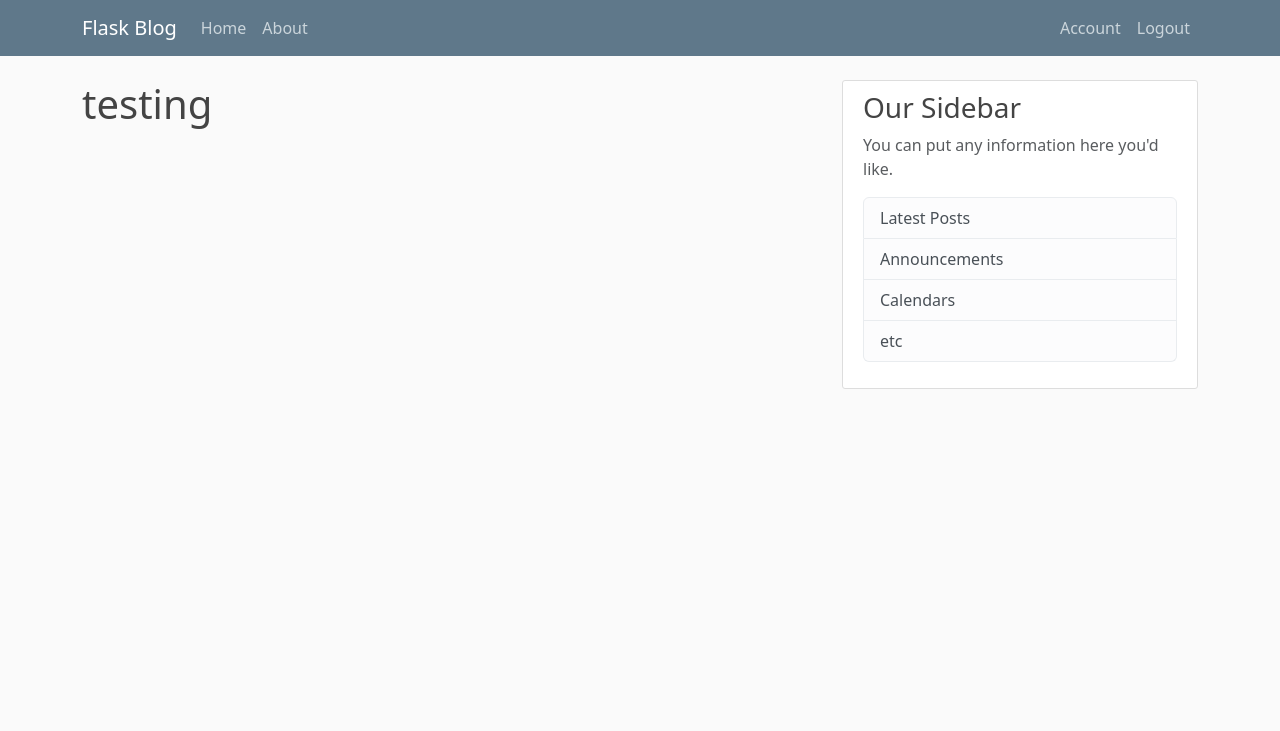
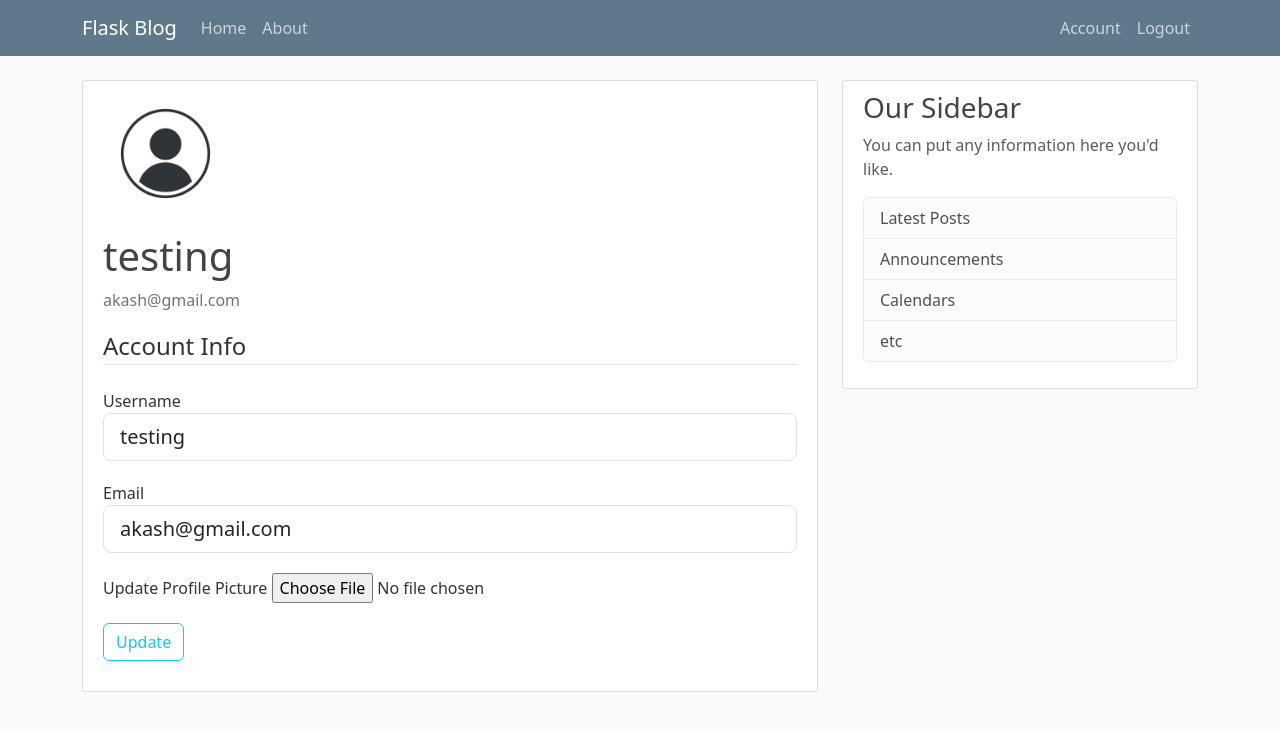
Before and after one commit to GAGGZ1/Flask-Blog, a Flask app: page /account in a window 1280 px wide. Shown: the top 731 px of the page. Run offline with Flask 3, Linux system fonts and the light colour scheme; a user stored in the database is signed in; some libraries are stand-ins or nearby versions.

Commit message:
Added User Account and Profile Picture

```diff
--- a/Flask_Blog/flaskblog/forms.py
+++ b/Flask_Blog/flaskblog/forms.py
@@ -1,4 +1,6 @@
 from flask_wtf import FlaskForm
+from flask_wtf.file import FileField, FileAllowed
+from flask_login import current_user
 from wtforms import StringField, PasswordField, SubmitField, BooleanField
 from wtforms.validators import DataRequired, Length, Email, EqualTo, ValidationError
 from flaskblog.models import User
@@ -45,3 +47,29 @@ class LoginForm(FlaskForm):
     )
     remember = BooleanField('Remember Me')
     submit = SubmitField('Login')
+
+class UpdateAccountForm(FlaskForm):
+    username = StringField(
+        'Username',
+        validators=[DataRequired(), Length(min=2, max=20)]
+    )
+    email = StringField(
+        'Email',
+        validators=[DataRequired(), Email()]
+    )
+    picture=FileField('Update Profile Picture', validators=[FileAllowed(['jpg','png'])])
+
+
+
+    submit = SubmitField('Update')
+    def validate_username(self, username):
+        if username.data!= current_user.username:  # Corrected the condition to check if username is different from the current user's username.
+            user = User.query.filter_by(username=username.data).first()
+            if user:
+                raise ValidationError('That username is already in use. Please choose another username.')
+
+    def validate_email(self, email):
+        if email.data != current_user.email:
+            user = User.query.filter_by(email=email.data).first()
+            if user:
+                raise ValidationError('That email is already in use. Please choose another email.')
--- a/Flask_Blog/flaskblog/routes.py
+++ b/Flask_Blog/flaskblog/routes.py
@@ -1,6 +1,8 @@
+import os
+import secrets
+from PIL import Image
 from flask import render_template,url_for,flash,redirect,request
-
-from flaskblog.forms import RegistrationForm,LoginForm
+from flaskblog.forms import RegistrationForm,LoginForm,UpdateAccountForm
 from flaskblog.models import User,Post
 from flaskblog import app,db,bcrypt
 from flask_login import  login_user,current_user,logout_user, login_required
@@ -71,7 +73,39 @@ def logout():
     logout_user()
     return redirect(url_for('home'))
 
-@app.route('/account')
+
+def save_picture(form_picture):
+    random_hex=secrets.token_hex(8)
+    _,f_ext=os.path.splitext(form_picture.filename)
+    picture_fn=random_hex+f_ext
+    picture_path=os.path.join(app.root_path,'static/profile_pics',picture_fn)
+    output_size=(125,125)
+    i=Image.open(form_picture)
+    i.thumbnail(output_size)
+    i.save(picture_path)
+
+    # form_picture.save(picture_path)
+
+    return picture_fn
+
+@app.route('/account',methods=["POST",'get'])
 @login_required
 def account():
-    return render_template('account.html', title='Account')
+    form=UpdateAccountForm()
+    if form.validate_on_submit():
+        if form.picture.data:
+            picture_file=save_picture(form.picture.data)
+            current_user.image_file=picture_file
+
+
+        current_user.username=form.username.data
+        current_user.email=form.email.data
+        db.session.commit()
+        flash('Your account has been updated!','success')
+        return redirect(url_for('account'))
+    elif request.method=='GET':
+        form.username.data=current_user.username
+        form.email.data=current_user.email
+    image_file=url_for('static',filename='profile_pics/' + current_user.image_file)
+    return render_template('account.html', title='Account',
+                           image_file=image_file,form=form)
--- a/Flask_Blog/flaskblog/templates/account.html
+++ b/Flask_Blog/flaskblog/templates/account.html
@@ -1,5 +1,65 @@
 {% extends "layout.html" %}
 {% block content %}
+<div class="content-section">
+  <div class="media">
+    <img class="rounded-circle account-img" src="{{ image_file }}">
+    <div class="media-body">
+      <h2 class="account-heading">{{ current_user.username }}</h2>
+      <p class="text-secondary">{{ current_user.email }}</p>
+    </div>
+  </div>
 
-<h1>{{ current_user.username }}</h1>
-{% endblock content%}
+  <form method="post" action="" enctype="multipart/form-data">
+    {{ form.hidden_tag() }}
+    <fieldset class="form-group">
+      <legend class="border-bottom mb-4">Account Info</legend>
+
+      <!-- Username Field -->
+      <div class="form-group" style="margin-bottom: 20px;">
+        {{ form.username.label(class="form-control-label") }}
+        {% if form.username.errors %}
+          {{ form.username(class="form-control form-control-lg is-invalid") }}
+          <div class="invalid-feedback">
+            {% for error in form.username.errors %}
+              <span>{{ error }}</span>
+            {% endfor %}
+          </div>
+        {% else %}
+          {{ form.username(class="form-control form-control-lg") }}
+        {% endif %}
+      </div>
+
+      <!-- Email Field -->
+      <div class="form-group" style="margin-bottom: 20px;">
+        {{ form.email.label(class="form-control-label") }}
+        {% if form.email.errors %}
+          {{ form.email(class="form-control form-control-lg is-invalid") }}
+          <div class="invalid-feedback">
+            {% for error in form.email.errors %}
+              <span>{{ error }}</span>
+            {% endfor %}
+          </div>
+        {% else %}
+          {{ form.email(class="form-control form-control-lg") }}
+        {% endif %}
+      </div>
+
+      <!-- Picture Field -->
+      <div class="form-group" style="margin-bottom: 20px;">
+        {{ form.picture.label() }}
+        {{ form.picture(class="form-control-file") }}
+        {% if form.picture.errors %}
+          {% for error in form.picture.errors %}
+            <span class="text-danger">{{ error }}</span><br>
+          {% endfor %}
+        {% endif %}
+      </div>
+    </fieldset>
+
+    <!-- Submit Button -->
+    <div class="form-group" style="margin-bottom: 20px;">
+      {{ form.submit(class="btn btn-outline-info") }}
+    </div>
+  </form>
+</div>
+{% endblock content %}
```
Also changed, not shown: Flask_Blog/flaskblog/static/profile_pics/17e4d575edd9fdfc.jpg (added), Flask_Blog/flaskblog/static/profile_pics/77a3631e6abed931.jpg (added), Flask_Blog/flaskblog/static/profile_pics/default.jpg (added), Flask_Blog/instance/site.db, 5 other files.
